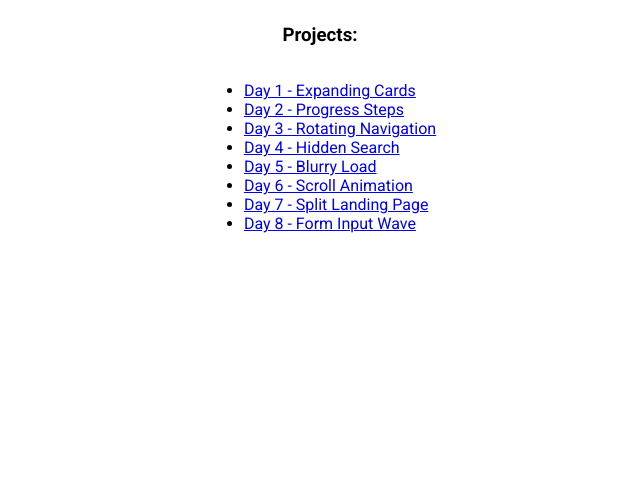
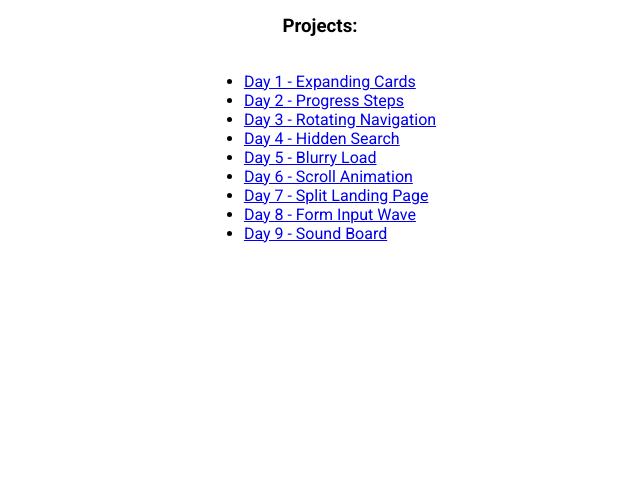
Before and after one commit to movlan/50day, a plain HTML site: page index.html in a window 1280 px wide. Shown: the part 313-800 px from the top of the page, without its empty margins (320-960 px from the left). Drawn offline with Linux system fonts and the light colour scheme; files that its build step writes are made by us from their sources.

Commit message:
add links

```diff
--- a/index.html
+++ b/index.html
@@ -26,6 +26,7 @@
 			<li><a href="day_06">Day 6 - Scroll Animation</a></li>
 			<li><a href="day_07">Day 7 - Split Landing Page</a></li>
 			<li><a href="day_08">Day 8 - Form Input Wave</a></li>
+			<li><a href="day_09">Day 9 - Sound Board</a></li>
 		</ul>
 	</body>
 </html>
```
